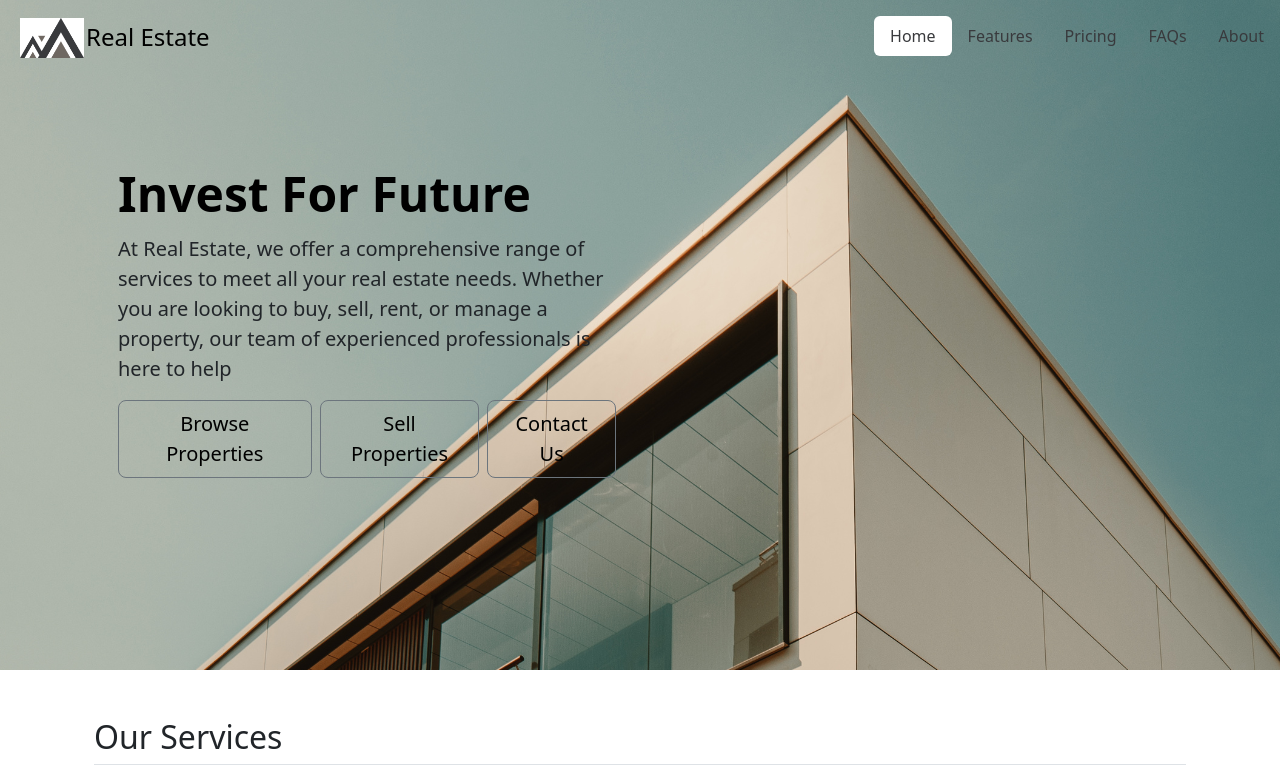
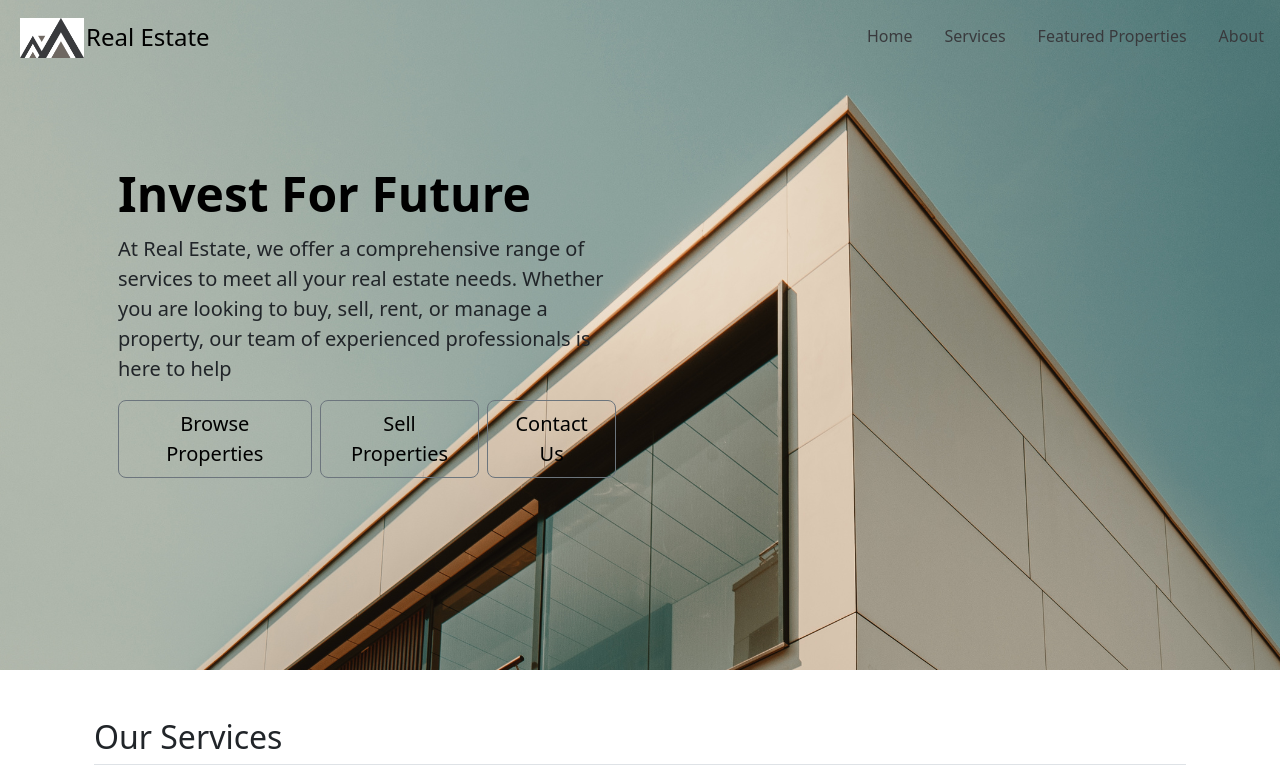
Before and after one commit to Aadityavv/Nexus-Properties, a plain HTML site: page index.html in a window 1280 px wide. Shown: the top 770 px of the page. Drawn offline with nearby package versions, Linux system fonts and the light colour scheme.

Commit message:
new loc added

```diff
--- a/index.html
+++ b/index.html
@@ -19,11 +19,10 @@
             </a>
 
             <ul class="nav nav-pills text-center">
-              <li class="nav-item" ><a href="#" class="nav-link active" aria-current="page" style="color: #393a3d; background-color: #ffff;">Home</a></li>
-              <li class="nav-item" ><a href="#" class="nav-link" style="color: #393a3d;">Features</a></li>
-              <li class="nav-item" ><a href="#" class="nav-link" style="color: #393a3d;">Pricing</a></li>
-              <li class="nav-item" ><a href="#" class="nav-link" style="color: #393a3d;">FAQs</a></li>
-              <li class="nav-item" ><a href="#" class="nav-link" style="color: #393a3d;">About</a></li>
+              <li class="nav-item" ><a href="./index.html" class="nav-link active" style="color: #393a3d; background-color: transparent;">Home</a></li>
+              <li class="nav-item" ><a href="#Services" class="nav-link" style="color: #393a3d;">Services</a></li>
+              <li class="nav-item" ><a href="#Featured" class="nav-link" style="color: #393a3d;">Featured Properties</a></li>
+              <li class="nav-item" ><a href="#About" class="nav-link" style="color: #393a3d;">About</a></li>
             </ul>
           </header>
     </section>
```
